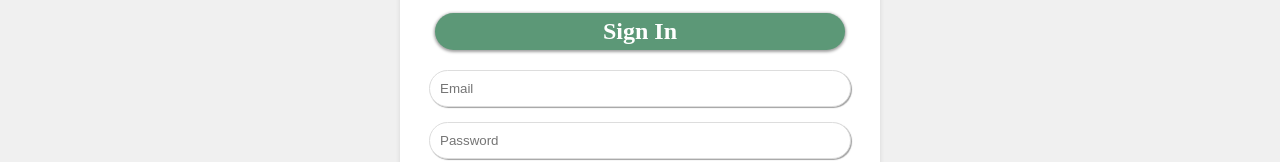
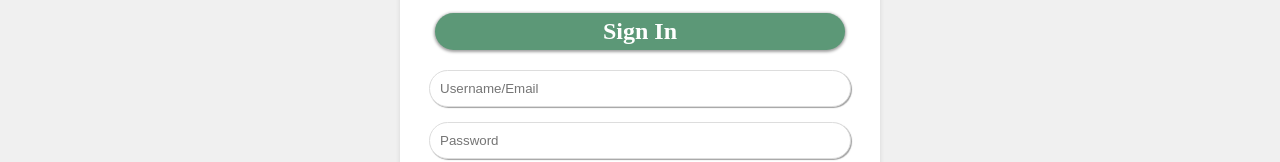
Before and after one commit to Shivamtiwari6393/linktree_frontend, a React (Vite) app: page /signin in a window 1280 px wide. Shown: the part 135-297 px from the top of the page. Built offline with nearby package versions, Linux system fonts and the light colour scheme.

Commit message:
updated placeholder to  username/email

```diff
--- a/src/components/SignIn.jsx
+++ b/src/components/SignIn.jsx
@@ -56,7 +56,7 @@ function SignIn() {
         <h2>Sign In</h2>
         <input
           type="email"
-          placeholder="Email"
+          placeholder="Username/Email"
           value={email}
           onChange={(e) => setEmail(e.target.value)}
           required
--- a/src/components/SignUp.jsx
+++ b/src/components/SignUp.jsx
@@ -58,7 +58,7 @@ function SignUp() {
         <h2>Sign Up</h2>
         <input
           type="email"
-          placeholder="Email"
+          placeholder="Username/Email"
           value={email}
           onChange={(e) => setEmail(e.target.value)}
           required
```
